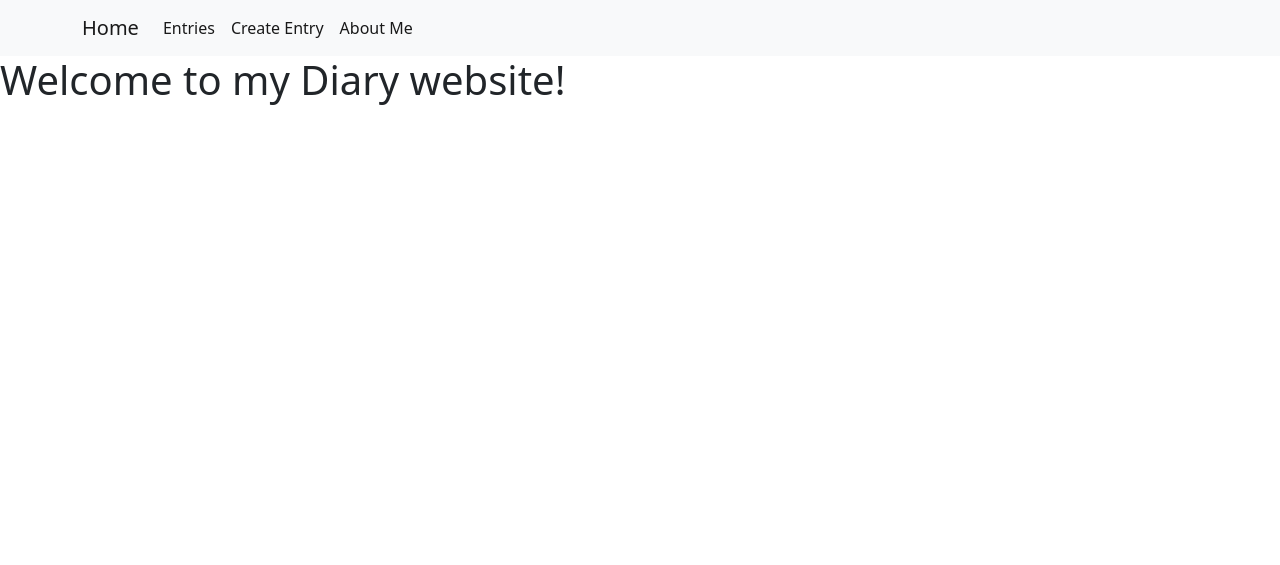
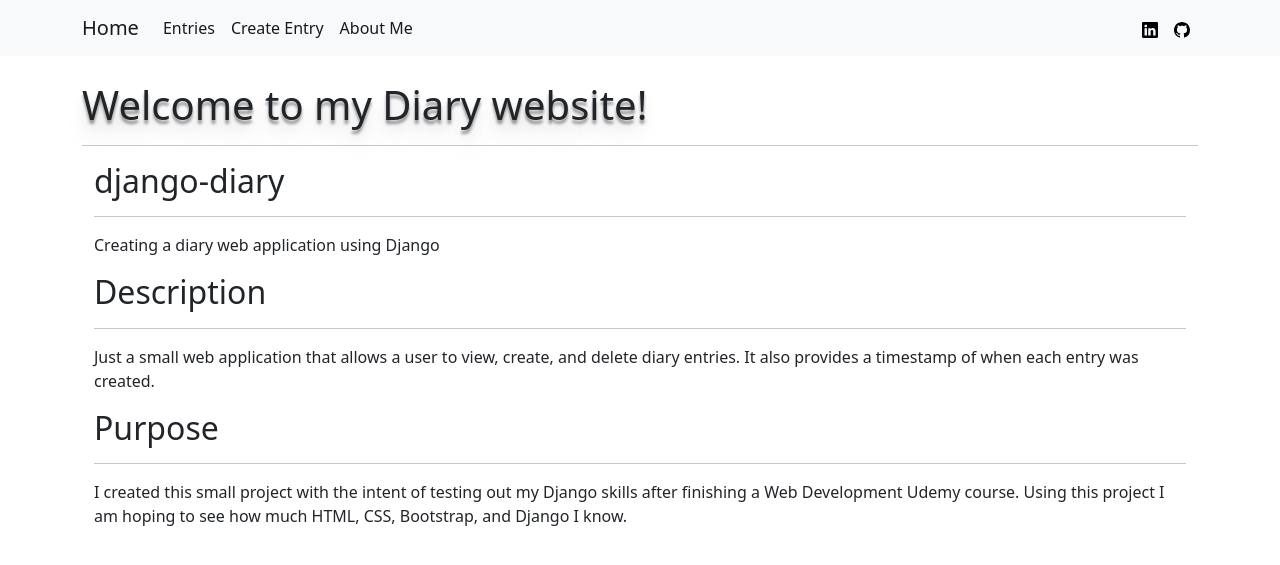
Before and after one commit to PickolZi/django-diary, a Django app: page / in a window 1280 px wide. Shown: the top 565 px of the page. Run offline with Django 3.2, Linux system fonts and the light colour scheme.

Commit message:
I added more diary entries, added some styling, and I am stopping here for now until I learn more technologies, then I will finish the about me section.

```diff
--- a/diary/diary/settings.py
+++ b/diary/diary/settings.py
@@ -16,7 +16,7 @@ import os
 # Build paths inside the project like this: BASE_DIR / 'subdir'.
 BASE_DIR = Path(__file__).resolve().parent.parent
 TEMPLATE_DIR = os.path.join(BASE_DIR, "templates")
-
+STATIC_DIR = os.path.join(BASE_DIR, "static")
 
 # Quick-start development settings - unsuitable for production
 # See https://docs.djangoproject.com/en/3.2/howto/deployment/checklist/
@@ -121,6 +121,8 @@ USE_TZ = True
 # https://docs.djangoproject.com/en/3.2/howto/static-files/
 
 STATIC_URL = '/static/'
+STATICFILES_DIRS = [STATIC_DIR]
+
 
 # Default primary key field type
 # https://docs.djangoproject.com/en/3.2/ref/settings/#default-auto-field
--- a/diary/entry/forms.py
+++ b/diary/entry/forms.py
@@ -8,3 +8,8 @@ class EntryForm(forms.ModelForm):
     class Meta():
         model = models.Entry
         fields = ("title", "text")
+
+        widgets = {
+            'title': forms.TextInput(attrs={'class': 'form-control'}),
+            'text': forms.Textarea(attrs={'class': 'form-control'}),
+        }
--- a/diary/entry/templates/entry/entries.html
+++ b/diary/entry/templates/entry/entries.html
@@ -3,9 +3,9 @@
 
 {% block content %}
     <h1>Inside the entries.html</h1>
-    <br />
     <hr />
 
+    <div class="container">
         {% for entry in entries %}
             <h2>{{ entry.title }}</h2>
             <p>{{ entry.text }}</p>
@@ -13,5 +13,6 @@
             <a href="{% url 'entry:delete' pk=entry.pk %}">Delete entry</a>
             <hr>
         {% endfor %}
+    </div>
 
 {% endblock %}
--- a/diary/entry/views.py
+++ b/diary/entry/views.py
@@ -24,5 +24,4 @@ class CreateEntryView(CreateView):
 
 class DeleteEntryView(DeleteView):
     model = models.Entry
-
     success_url = reverse_lazy("entry:entries")
--- /dev/null
+++ b/diary/static/css/master.css
@@ -0,0 +1,18 @@
+nav ul li:hover {
+    text-decoration: underline;
+}
+#main_content {
+    margin-top: 25px;
+    /* background-color: rgb(141, 145, 146); */
+}
+h1 {
+    text-shadow: 0px 4px 3px rgba(0,0,0,0.4),
+             0px 8px 13px rgba(0,0,0,0.1),
+             0px 18px 23px rgba(0,0,0,0.1);
+             /* Stolen from https://www.massmediums.com/blog/134-create-great-looking-pure-css-text-shadows.html */
+}
+
+.entry_form {
+    position: relative;
+    margin: auto;
+}
--- a/diary/templates/about_me.html
+++ b/diary/templates/about_me.html
@@ -2,4 +2,10 @@
 {% extends "base.html" %}
 {% block content %}
     <h1>About me!</h1>
+    <hr>
+
+    <div class="container">
+        <p>insert some stuff about me lol</p>
+    </div>
+
 {% endblock %}
--- a/diary/templates/base.html
+++ b/diary/templates/base.html
@@ -1,16 +1,19 @@
+{% load static %}
 <!DOCTYPE html>
 <head>
     <title>Hello world!</title>
     <!-- Bootstrap -->
     <link href="https://cdn.jsdelivr.net/npm/bootstrap@5.0.2/dist/css/bootstrap.min.css" rel="stylesheet" integrity="sha384-EVSTQN3/azprG1Anm3QDgpJLIm9Nao0Yz1ztcQTwFspd3yD65VohhpuuCOmLASjC" crossorigin="anonymous">
     <script src="https://cdn.jsdelivr.net/npm/bootstrap@5.0.2/dist/js/bootstrap.bundle.min.js" integrity="sha384-MrcW6ZMFYlzcLA8Nl+NtUVF0sA7MsXsP1UyJoMp4YLEuNSfAP+JcXn/tWtIaxVXM" crossorigin="anonymous"></script>
+    <link rel="stylesheet" href="{% static 'css/master.css' %}">
 
 
 
 </head>
 <body>
 
-    <nav class="navbar navbar-expand-lg navbar-light bg-light">
+    <nav class="navbar navbar-expand-lg navbar-light bg-light ">
+    <!-- <nav class="navbar navbar-expand-lg navbar-dark bg-dark"> --> <!-- Turns navbar dark -->
         <div class="container">
           <a class="navbar-brand" href="{% url 'index' %}">Home</a>
           <button class="navbar-toggler" type="button" data-bs-toggle="collapse" data-bs-target="#navbarSupportedContent" aria-controls="navbarSupportedContent" aria-expanded="false" aria-label="Toggle navigation">
@@ -30,13 +33,24 @@
               <li class="nav-item">
                 <a class="nav-link active" href="{% url 'about_me' %}">About Me</a>
               </li>
+            </ul>
+
+            <!-- Socials -->
+            <ul class="navbar-nav ms-auto">
+              <li class="nav-item">
+                <a class="nav-link active" target="_blank" href="https://www.linkedin.com/in/james-san-494b481b2/"><img src="{% static 'images/linkedin.svg' %}"></a>
+              </li>
+
+              <li class="nav-item">
+                <a class="nav-link active" target="_blank" href="https://github.com/PickolZi"><img src="{% static 'images/github.svg' %}"></a>
+              </li>
 
             </ul>
           </div>
         </div>
       </nav>
 
-    <div id="container">
+    <div id="main_content" class="container">
         {% block content %}
 
         {% endblock %}
--- a/diary/templates/index.html
+++ b/diary/templates/index.html
@@ -2,4 +2,22 @@
 {% extends "base.html" %}
 {% block content %}
     <h1>Welcome to my Diary website!</h1>
+    <hr>
+
+    <div class="container">
+        <h2>django-diary</h2>
+        <hr>
+        <p>Creating a diary web application using Django</p>
+
+        <h2>Description</h2>
+        <hr>
+        <p>Just a small web application that allows a user to view, create, and delete diary entries. It also provides a timestamp of when each entry was created.</p>
+
+        <h2>Purpose</h2>
+        <hr>
+        <p>I created this small project with the intent of testing out my Django skills after finishing a Web Development Udemy course. Using this project I am hoping to see how much HTML, CSS, Bootstrap, and Django I know.</p>
+
+    </div>
+
+
 {% endblock %}
```
Also changed, not shown: diary/entry/templates/entry/entry_confirm_delete.html (+5 -2 lines), diary/entry/templates/entry/entry_form.html (+9 -6 lines), diary/db.sqlite3, diary/static/images/github.svg (added), diary/static/images/linkedin.svg (added). Lines whose indentation alone changed are shown as unchanged.
